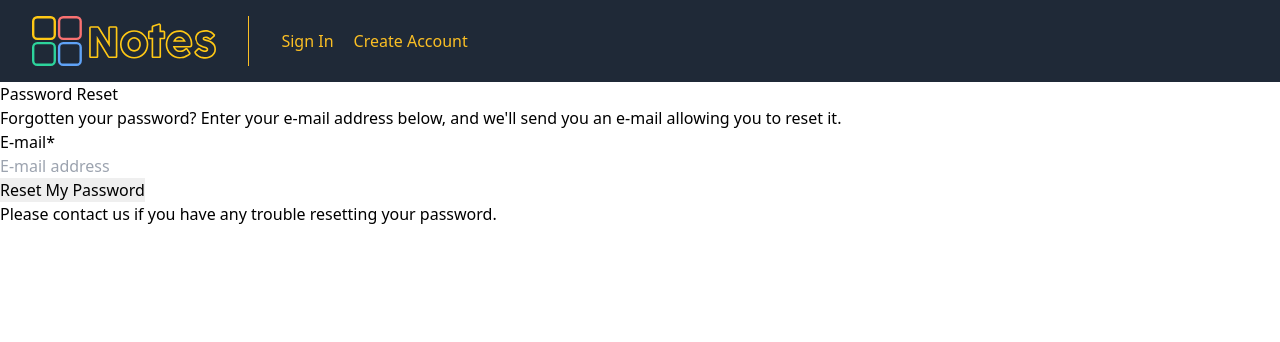
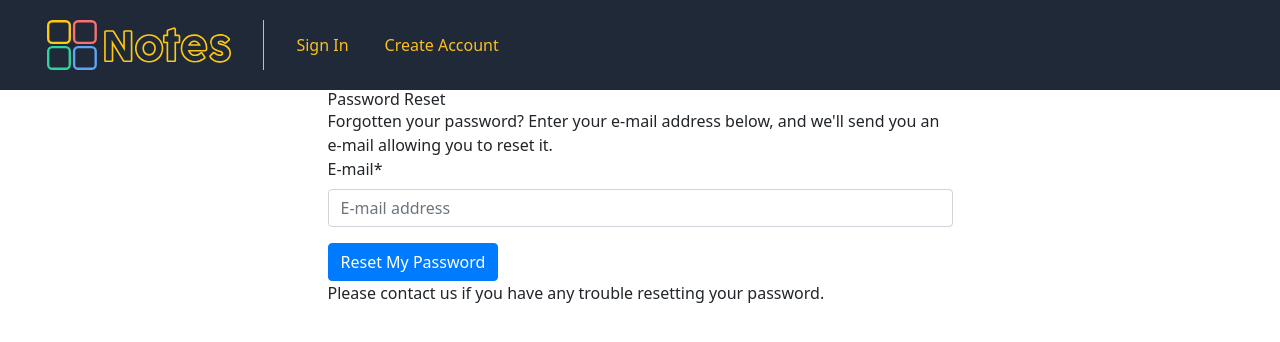
Before and after one commit to osamamhd/notes-app, a Django app: page /accounts/password/reset/ in a window 1280 px wide. Shown: the top 342 px of the page. Run offline with Django 3.2, Linux system fonts and the light colour scheme; style sheets or scripts are compiled from the project's sources; some libraries are stand-ins or nearby versions.

Commit message:
minor updates.

```diff
--- a/notes_app/templates/base.html
+++ b/notes_app/templates/base.html
@@ -12,6 +12,7 @@
 		<meta name="author" content="">
 
 		{% block css %}
+		<link href="https://stackpath.bootstrapcdn.com/bootstrap/4.3.1/css/bootstrap.min.css" rel="stylesheet" integrity="sha384-ggOyR0iXCbMQv3Xipma34MD+dH/1fQ784/j6cY/iJTQUOhcWr7x9JvoRxT2MZw1T" crossorigin="anonymous">
 		<link rel="stylesheet" href="{% static 'css/styles.css' %}">
 		<link href="{% static 'css/project.css' %}" rel="stylesheet">
 		{% endblock %}
@@ -19,7 +20,7 @@
 
 	<body>
 		<!-- navigation bar -->
-		<header class="w-full px-8 text-yellow-400 bg-gray-800 py-3 mx-auto" >
+		<header class="w-full px-8 text-yellow-400 bg-gray-800 pt-3 mx-auto" >
 			<div class="container flex flex-col flex-wrap items-center  py-1 mx-auto md:flex-row max-w-7xl">
 			  <div class="relative flex flex-col md:flex-row">
 				  <a href="{% url 'home' %}" class="flex items-center mb-3  font-medium text-gray-900 lg:w-auto lg:items-center lg:justify-center md:mb-0">
@@ -52,8 +53,8 @@
 			  </div>
 			  {% else %}
 				<nav class="flex flex-wrap ml-10 items-center mb-3  text-base md:mb-0 md:pl-8 md:ml-8 md:border-l md:border-yellow-400">
-					<a href="{% url 'account_login' %}" class="no-underline mr-5 font-medium leading-6 text-yellow-400 hover:text-yellow-500">Sign In</a>
-					<a href="{% url 'account_signup' %}" class="no-underline mr-5 font-medium leading-6 text-yellow-400 hover:text-yellow-500">Create Account</a>
+					<a href="{% url 'account_login' %}" class="no-underline pr-2 md:mr-5 font-medium leading-6 text-yellow-400 hover:text-yellow-500">Sign In</a>
+					<a href="{% url 'account_signup' %}" class="no-underline pl-2 md:mr-5 font-medium leading-6 text-yellow-400 hover:text-yellow-500">Create Account</a>
 				</nav>
 			</div>
 		  </header>
```
